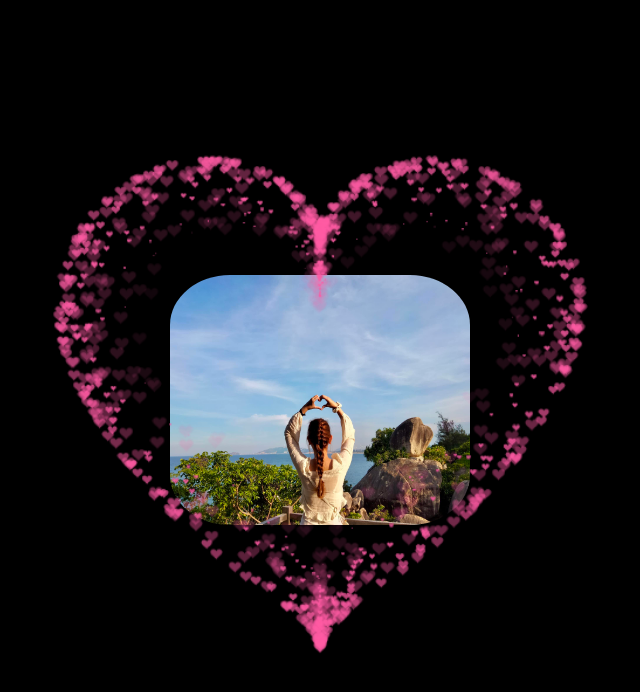
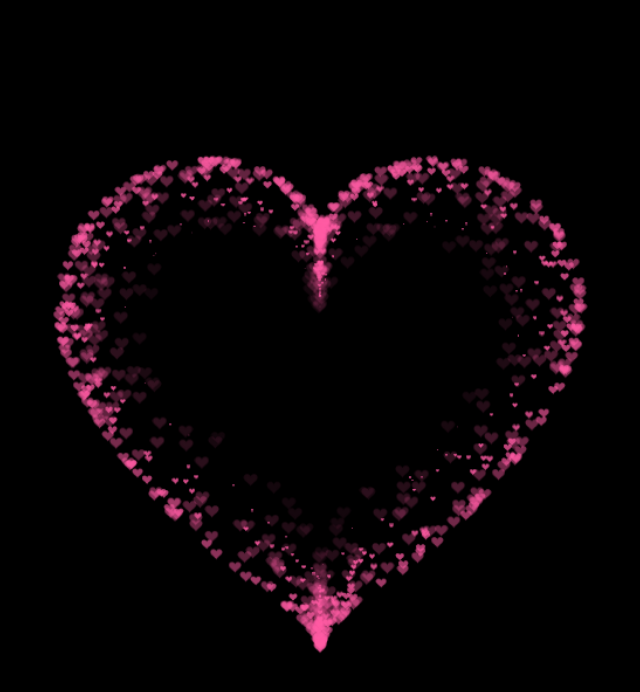
Before and after one commit to Shren2606/thi-n, a plain HTML site: page index.html in a window 1280 px wide. Shown: the whole page, without its empty margins (320-960 px from the left). Drawn offline with Linux system fonts and the light colour scheme.

Commit message:
Update index.html

```diff
--- a/index.html
+++ b/index.html
@@ -182,7 +182,7 @@
 
 
 
-    <img src="nga.jpg" width="300" height="250">
+
     <div class="box">
 
       <canvas id="pinkboard"></canvas>
```
